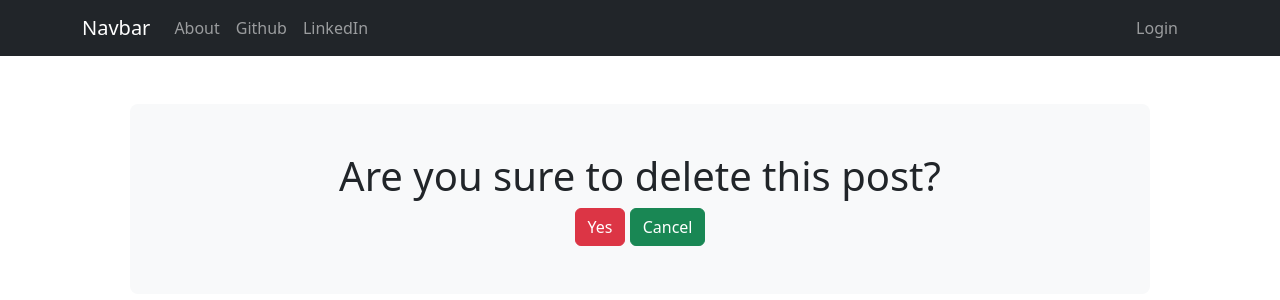
After one commit to Hiwa2719/site_project, a Django app: page /post/delete/1/ in a window 1280 px wide. The commit adds this page. Shown: the top 300 px of the page. Run offline with Django 4.2, Linux system fonts and the light colour scheme; tables that the repository leaves empty hold one stand-in row (values such as "Sample post"); some libraries are stand-ins or nearby versions.

Commit message:
added PostUpdateView + and delete_confirm.html

```diff
--- /dev/null
+++ b/blog/templates/blog/post_confirm_delete.html
@@ -0,0 +1,16 @@
+{% extends 'base.html' %}
+
+
+{% block content %}
+    <div class="container">
+        <div class="m-5 p-5 rounded-3 bg-light">
+            <div class="text-center">
+            <h1>Are you sure to delete this post? </h1>
+                <form action="#" method="POST">
+                    <input type="submit" value="Yes" class="btn btn-danger">
+                    <a href="{% url 'blog:post_detail' pk=post.pk %}" class="btn btn-success">Cancel</a>
+                </form>
+            </div>
+        </div>
+    </div>
+{% endblock %}
--- a/blog/templates/blog/post_detail.html
+++ b/blog/templates/blog/post_detail.html
@@ -10,7 +10,7 @@
             </div>
             <p>Author: {{ post.author }}</p>
             <p>{{ post.text }}</p>
-            {% if self.request.use == post.author %}
+            {% if request.user == post.author %}
                 <a href="{% url 'blog:post_update' pk=post.pk %}" class="btn btn-warning">Update</a>
                 <a href="{% url 'blog:post_delete' pk=post.pk %}" class="btn btn-danger">Delete</a>
             {% endif %}
--- a/blog/views.py
+++ b/blog/views.py
@@ -1,4 +1,4 @@
-from django.views.generic import ListView, DetailView, CreateView, TemplateView
+from django.views.generic import ListView, DetailView, CreateView, TemplateView, UpdateView, DeleteView
 from django.utils import timezone
 from .models import Post, Comment
 from django.shortcuts import get_object_or_404
@@ -30,9 +30,10 @@ class AboutView(TemplateView):
     template_name = 'blog/about.html'
 
 
-class PostUpdateView():
-    pass  # todo
+class PostUpdateView(UpdateView):
+    model = Post
+    fields = 'title', 'text'
 
 
-class PostDeleteView():
-    pass  # todo
+class PostDeleteView(DeleteView):
+    model = Post
```
